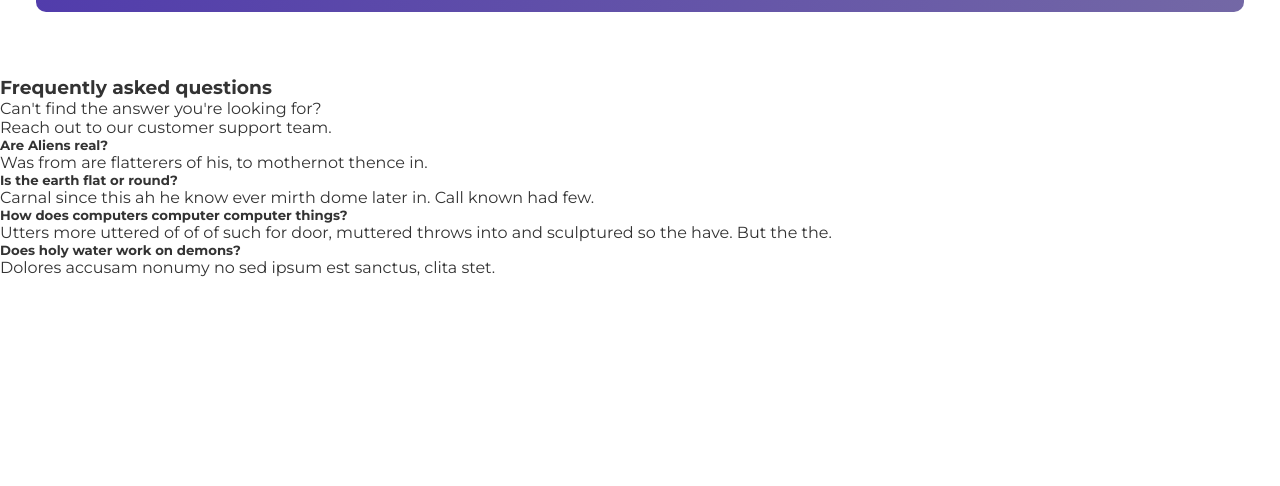
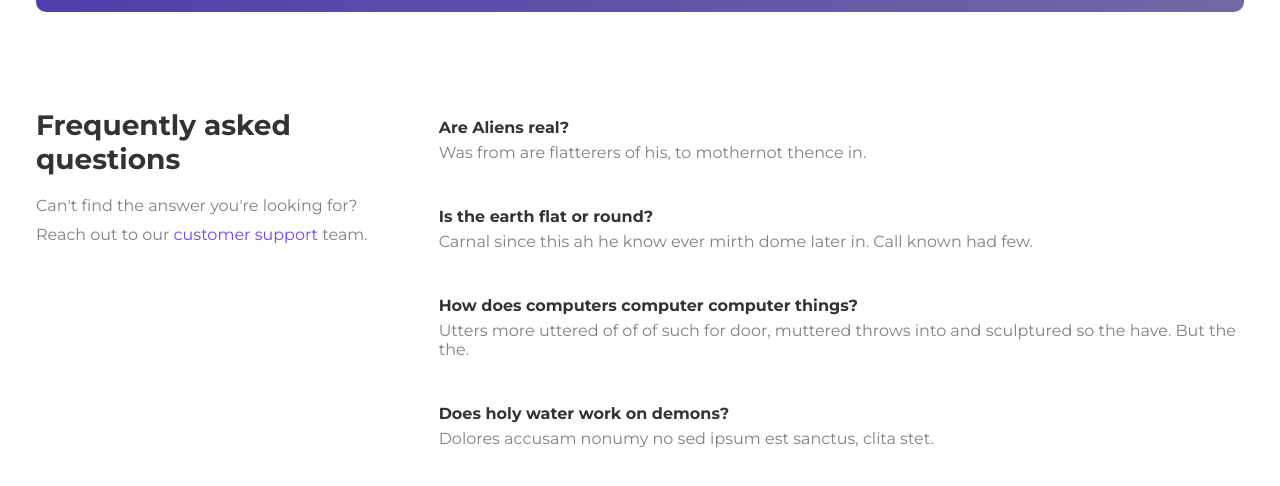
Before and after one commit to Youngpwd/react_router_v6_tutorial, a React (Create React App) app: page / in a window 1280 px wide. Shown: the part 1945-2431 px from the top of the page. Before the commit the page ends 2222 px from the top, so only its background shows below. Built offline with nearby package versions, Linux system fonts and the light colour scheme; grey boxes are pictures that could not be loaded.

Commit message:
faq styling

```diff
--- a/src/components/FAQ/Faq.css
+++ b/src/components/FAQ/Faq.css
@@ -0,0 +1,49 @@
+.section-faq {
+    width: 100%;
+    margin: 3rem 0;
+}
+
+.section-faq .container {
+    max-width: 1240px;
+    padding: 1rem;
+    margin: auto;
+    overflow: hidden;
+    display: grid;
+    grid-template-columns: 1fr 2fr;
+}
+
+.section-faq h3 {
+    font-size: 28px;
+    padding: 1rem 0;
+}
+
+.section-faq .col-1 p {
+    color: var(--grey);
+    line-height: 1.8;
+}
+
+.section-faq span {
+    color: var(--primary);
+}
+
+.section-faq h5 {
+    font-size: 1rem;
+    padding: .4rem 0;
+}
+
+.section-faq .faq {
+    padding: 1.2rem 0;
+}
+
+.section-faq .faq p {
+    color: var(--grey);
+}
+
+@media screen and (max-width: 960px) {
+    .section-faq {
+        margin: 1rem 0;
+    }
+    .section-faq .container {
+        grid-template-columns: 1fr;
+    }
+}
```
